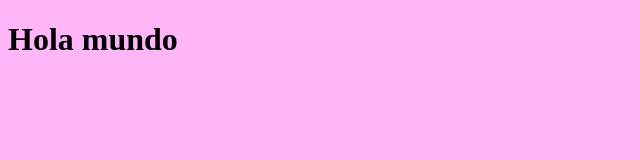
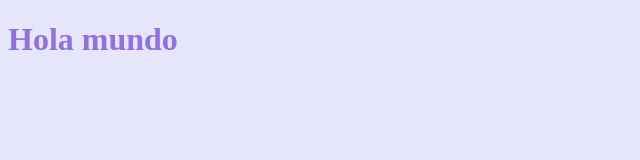
Before and after one commit to Dihyee/miPrimerRepositorio, a plain HTML site: page index.html in a window 1280 px wide. Shown: the whole page, without its empty margins (0-640 px from the left). Drawn offline with Linux system fonts and the light colour scheme.

Commit message:
Cambiando color de la letra

```diff
--- a/index.html
+++ b/index.html
@@ -6,7 +6,8 @@
     <title>Document</title>
     <style>
         html, body{
-            background-color: rgb(255, 182, 249);
+            background-color:lavender;
+            color:mediumpurple;
         }
     </style>
 </head>
```
